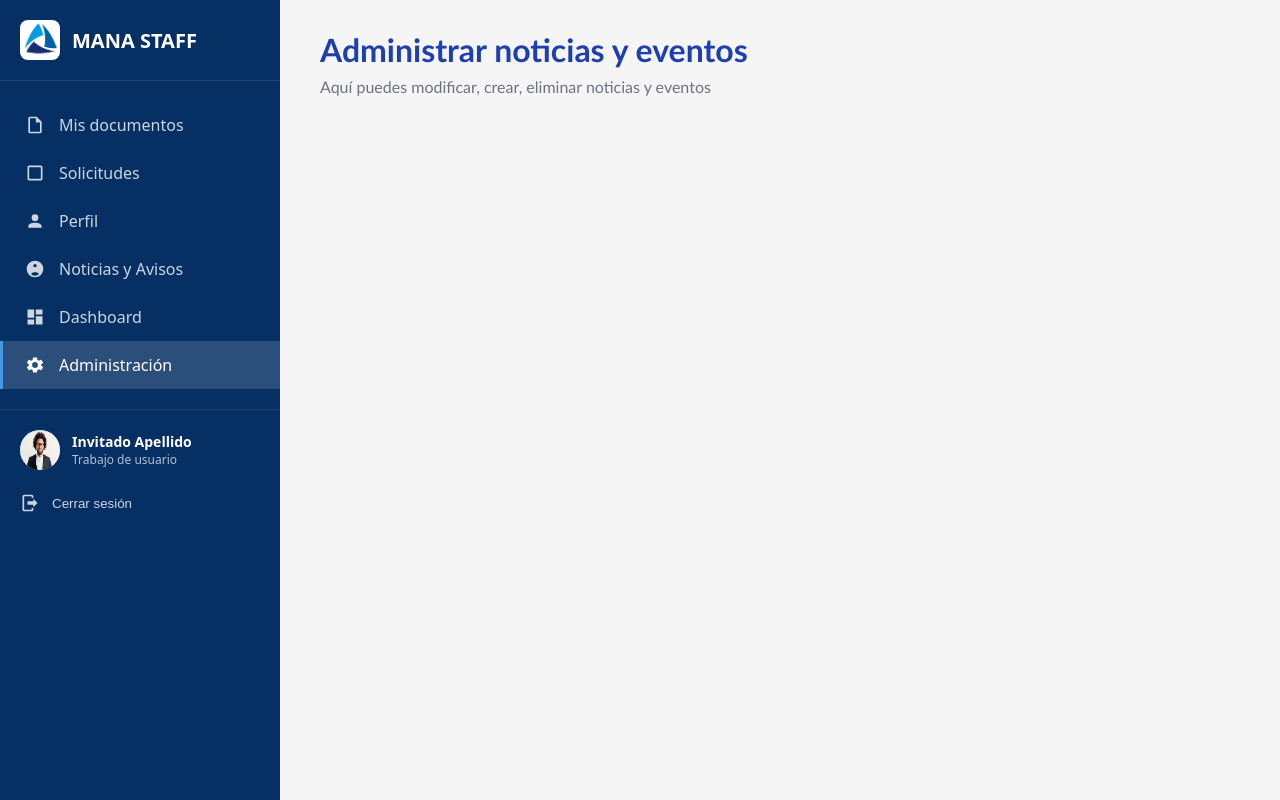
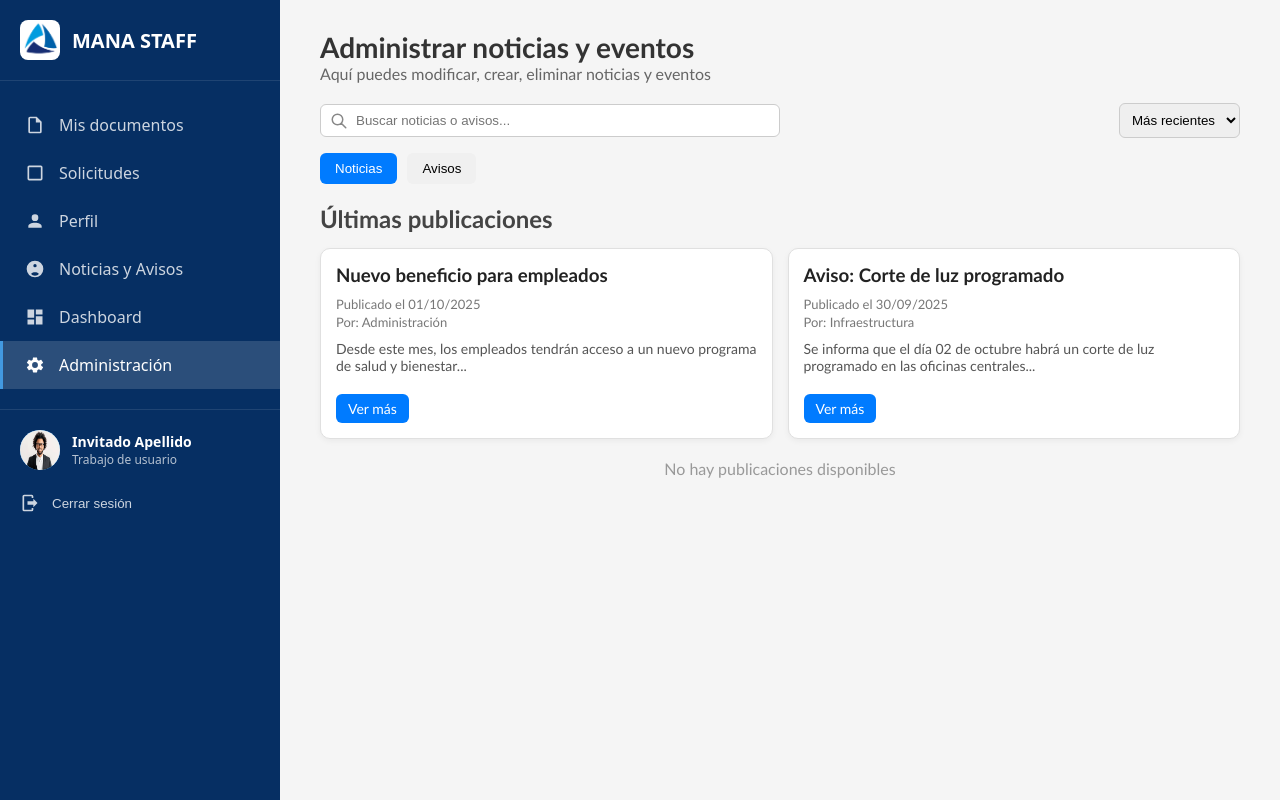
Before and after one commit to Bastianitox/ManaStaff, a Django app: page /administrar_noticiasyeventos in a window 1280 px wide. Run offline with Django 5.2, Linux system fonts and the light colour scheme.

Commit message:
interfaz de administrar avisos y noticas

```diff
--- a/Web/ManaStaff_Web/staffweb/static/staffweb/css/administrar_noticiasyeventos.css
+++ b/Web/ManaStaff_Web/staffweb/static/staffweb/css/administrar_noticiasyeventos.css
@@ -0,0 +1,127 @@
+.header {
+    text-align: left;
+    margin-bottom: 20px;
+}
+
+.header h1 {
+    font-size: 28px;
+    margin: 0;
+    color: #333;
+}
+
+.header p {
+    color: #666;
+}
+
+.search-filter-section {
+    display: flex;
+    justify-content: space-between;
+    align-items: center;
+    margin-bottom: 15px;
+}
+
+.search-container {
+    display: flex;
+    align-items: center;
+    position: relative;
+    width: 50%;
+}
+
+.search-icon {
+    position: absolute;
+    left: 10px;
+    width: 18px;
+    height: 18px;
+    color: #888;
+}
+
+.search-input {
+    width: 100%;
+    padding: 8px 12px 8px 35px;
+    border: 1px solid #ccc;
+    border-radius: 6px;
+}
+
+.sort-container select {
+    padding: 8px;
+    border-radius: 6px;
+    border: 1px solid #ccc;
+}
+
+.status-tabs {
+    display: flex;
+    gap: 10px;
+    margin-bottom: 20px;
+}
+
+.status-tab {
+    padding: 8px 15px;
+    border: none;
+    border-radius: 6px;
+    background: #f0f0f0;
+    cursor: pointer;
+}
+
+.status-tab.active {
+    background: #007bff;
+    color: white;
+}
+
+.noticias-section h2 {
+    margin-bottom: 15px;
+    color: #444;
+}
+
+.noticias-grid {
+    display: grid;
+    grid-template-columns: repeat(auto-fill, minmax(300px, 1fr));
+    gap: 15px;
+}
+
+.noticia-card {
+    background: #fff;
+    border: 1px solid #e0e0e0;
+    border-radius: 10px;
+    padding: 15px;
+    box-shadow: 0 2px 6px rgba(0,0,0,0.05);
+}
+
+.noticia-card h3 {
+    margin: 0 0 10px;
+    color: #222;
+}
+
+.noticia-card .fecha,
+.noticia-card .autor {
+    font-size: 13px;
+    color: #777;
+    margin: 2px 0;
+}
+
+.noticia-card .contenido {
+    margin: 10px 0;
+    font-size: 14px;
+    color: #555;
+}
+
+.btn-vermas {
+    display: inline-block;
+    margin-top: 10px;
+    padding: 6px 12px;
+    font-size: 14px;
+    border-radius: 6px;
+    background: #007bff;
+    color: white;
+    text-decoration: none;
+    transition: background 0.3s;
+}
+
+.btn-vermas:hover {
+    background: #0056b3;
+}
+
+.no-results {
+    text-align: center;
+    margin-top: 20px;
+    color: #999;
+}
--- a/Web/ManaStaff_Web/staffweb/templates/staffweb/administrar_noticiasyeventos.html
+++ b/Web/ManaStaff_Web/staffweb/templates/staffweb/administrar_noticiasyeventos.html
@@ -11,7 +11,58 @@
     <h1>Administrar noticias y eventos</h1>
     <p>Aquí puedes modificar, crear, eliminar noticias y eventos</p>
 </div>
+
+<!-- Search and Filter -->
+<div class="search-filter-section">
+    <div class="search-container">
+        <svg class="search-icon" fill="none" stroke="currentColor" viewBox="0 0 24 24">
+            <path stroke-linecap="round" stroke-linejoin="round" stroke-width="2"
+                  d="M21 21l-6-6m2-5a7 7 0 11-14 0 7 7 0 0114 0z"/>
+        </svg>
+        <input type="text" class="search-input" placeholder="Buscar noticias o avisos..." id="searchNoticias">
+    </div>
+
+    <div class="sort-container">
+        <select id="sortNoticias">
+            <option value="recientes">Más recientes</option>
+            <option value="antiguas">Más antiguas</option>
+        </select>
+    </div>
+</div>
+
+
+<!-- Tabs -->
+<div class="status-tabs">
+    <button class="status-tab active" data-type="noticias">Noticias</button>
+    <button class="status-tab" data-type="avisos">Avisos</button>
+</div>
+
+<!-- Noticias / Avisos Grid -->
+<div class="noticias-section">
+    <h2>Últimas publicaciones</h2>
+    <div id="noticiasGrid" class="noticias-grid">
+        <!-- Ejemplo de tarjeta -->
+        <div class="noticia-card">
+            <h3>Nuevo beneficio para empleados</h3>
+            <p class="fecha">Publicado el 01/10/2025</p>
+            <p class="autor">Por: Administración</p>
+            <p class="contenido">Desde este mes, los empleados tendrán acceso a un nuevo programa de salud y bienestar...</p>
+            <a href="#" class="btn-vermas">Ver más</a>
+        </div>
+
+        <div class="noticia-card">
+            <h3>Aviso: Corte de luz programado</h3>
+            <p class="fecha">Publicado el 30/09/2025</p>
+            <p class="autor">Por: Infraestructura</p>
+            <p class="contenido">Se informa que el día 02 de octubre habrá un corte de luz programado en las oficinas centrales...</p>
+            <a href="#" class="btn-vermas">Ver más</a>
+        </div>
+    </div>
+    <p id="noResults" class="no-results">No hay publicaciones disponibles</p>
+</div>
+
 {% endblock principal %}
 
 {% block js %}
+<script src="{% static 'staffweb/js/administrar_noticiasyeventos.js' %}"></script>
 {% endblock js %}
```
Also changed, not shown: Web/ManaStaff_Web/db.sqlite3.
